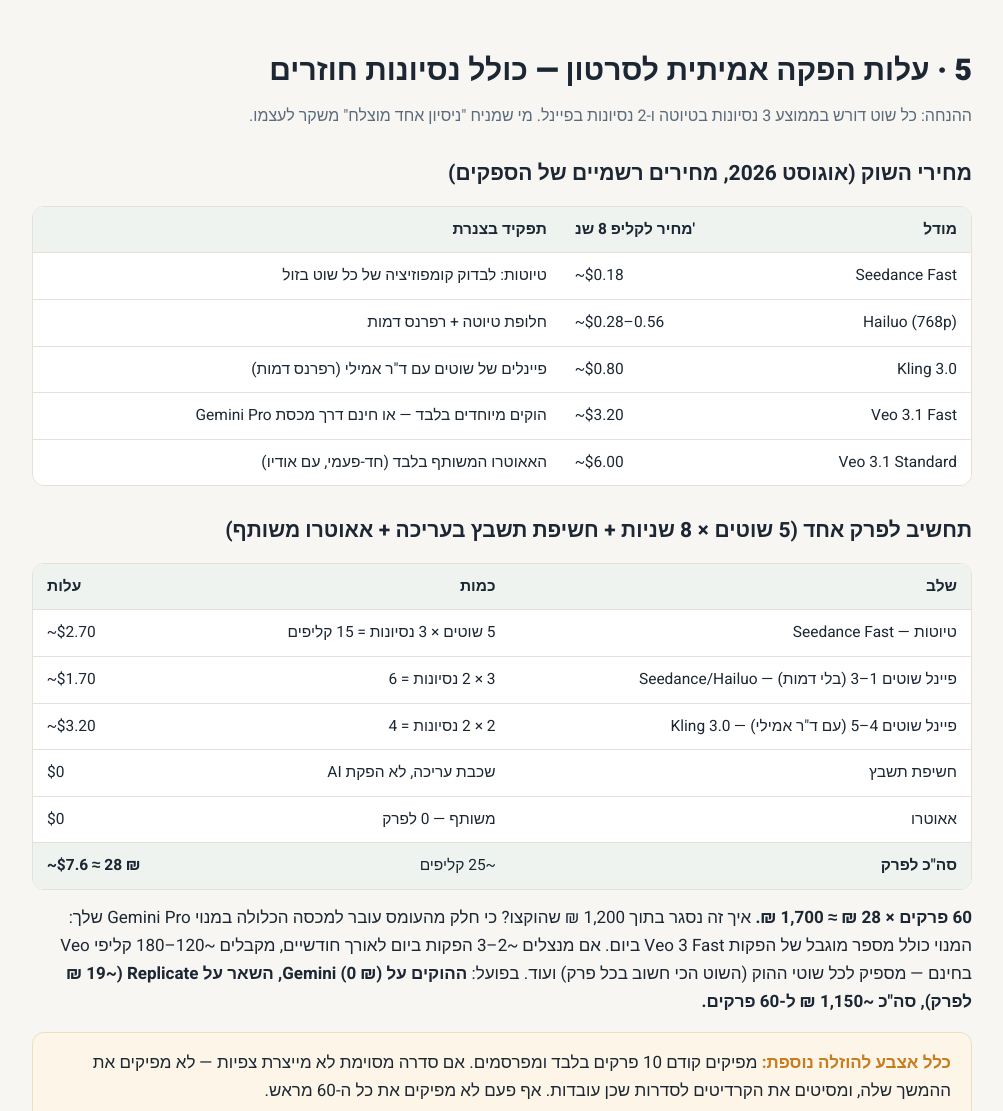
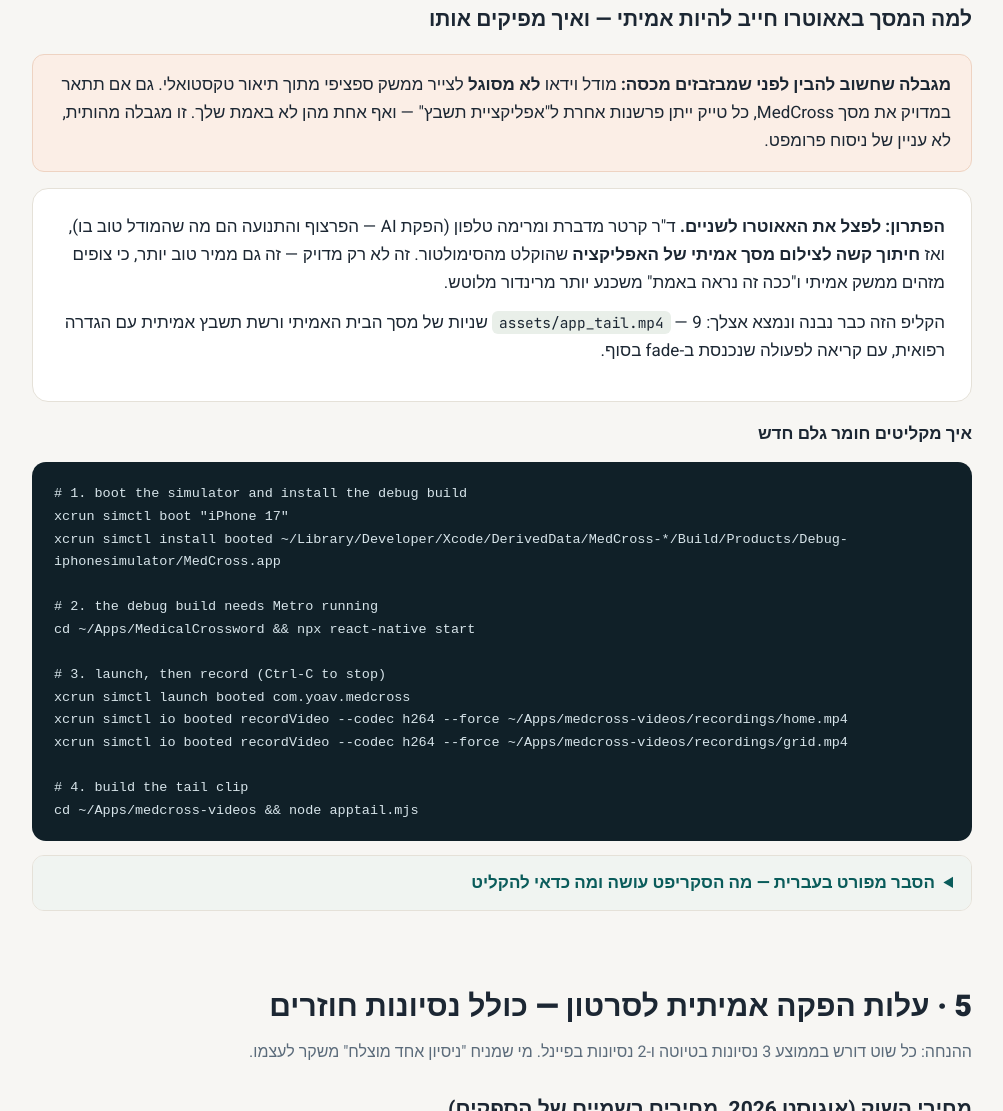
Before and after one commit to yoavtoren/yoavtoren.github.io, a plain HTML site: page medcross-growth/index.html in a window 1280 px wide. Shown: the part 6898-8009 px from the top of the page, without its empty margins (138-1141 px from the left). Drawn offline with Linux system fonts and the light colour scheme.

Commit message:
Outro: real app footage tail instead of AI-invented UI, enamel CTA
Co-Authored-By: Claude Fable 5 <noreply@anthropic.com>

```diff
--- a/medcross-growth/index.html
+++ b/medcross-growth/index.html
@@ -228,7 +228,34 @@ STYLE: cinematic medical drama, anamorphic 35mm look, shallow depth of field, vo
     <p><strong>סגנון:</strong> דרמה רפואית קולנועית, מראה אנמורפי 35 מ"מ, עומק שדה רדוד, תאורה נפחית, גריידינג טורקיז-ענבר, פוטוריאליסטי, 4K, סטינג מוזיקלי אופטימי עדין. אנכי 9:16.</p>
   </div></details>
   <div class="note-ok"><strong>טיפ:</strong> להפיק גם וריאציה שנייה של האאוטרו (ניסוח שונה של אותו משפט) ולהחליף ביניהן כל כמה סרטונים — זה מונע "עיוורון קריאייטיב" אצל עוקבים קבועים, בלי לשלם על הפקה לכל פרק.</div>
-</section>
+
+  <h3>למה המסך באאוטרו חייב להיות אמיתי — ואיך מפיקים אותו</h3>
+  <div class="note-warn"><strong>מגבלה שחשוב להבין לפני שמבזבזים מכסה:</strong> מודל וידאו <strong>לא מסוגל</strong> לצייר ממשק ספציפי מתוך תיאור טקסטואלי. גם אם תתאר במדויק את מסך MedCross, כל טייק ייתן פרשנות אחרת ל"אפליקציית תשבץ" — ואף אחת מהן לא באמת שלך. זו מגבלה מהותית, לא עניין של ניסוח פרומפט.</div>
+  <div class="card">
+    <p><strong>הפתרון: לפצל את האאוטרו לשניים.</strong> ד"ר קרטר מדברת ומרימה טלפון (הפקת AI — הפרצוף והתנועה הם מה שהמודל טוב בו), ואז <strong>חיתוך קשה לצילום מסך אמיתי של האפליקציה</strong> שהוקלט מהסימולטור. זה לא רק מדויק — זה גם ממיר טוב יותר, כי צופים מזהים ממשק אמיתי ו"ככה זה נראה באמת" משכנע יותר מרינדור מלוטש.</p>
+    <p>הקליפ הזה כבר נבנה ונמצא אצלך: <code class="inline">assets/app_tail.mp4</code> — 9 שניות של מסך הבית האמיתי ורשת תשבץ אמיתית עם הגדרה רפואית, עם קריאה לפעולה שנכנסת ב-fade בסוף.</p>
+  </div>
+  <h4>איך מקליטים חומר גלם חדש</h4>
+  <pre class="codeblock" dir="ltr"><code># 1. boot the simulator and install the debug build
+xcrun simctl boot "iPhone 17"
+xcrun simctl install booted ~/Library/Developer/Xcode/DerivedData/MedCross-*/Build/Products/Debug-iphonesimulator/MedCross.app
+
+# 2. the debug build needs Metro running
+cd ~/Apps/MedicalCrossword && npx react-native start
+
+# 3. launch, then record (Ctrl-C to stop)
+xcrun simctl launch booted com.yoav.medcross
+xcrun simctl io booted recordVideo --codec h264 --force ~/Apps/medcross-videos/recordings/home.mp4
+xcrun simctl io booted recordVideo --codec h264 --force ~/Apps/medcross-videos/recordings/grid.mp4
+
+# 4. build the tail clip
+cd ~/Apps/medcross-videos && node apptail.mjs</code></pre>
+  <details><summary>הסבר מפורט בעברית — מה הסקריפט עושה ומה כדאי להקליט</summary><div class="body">
+    <p><strong>מה <code class="inline">apptail.mjs</code> עושה:</strong> הקלטות הסימולטור הן 1206×2622 — גבוה יותר מ-9:16 — ולכן הוא מקטין לרוחב 1080 וחותך מהמרכז ל-1920, מחבר את הקטעים, ומטמיע קריאה לפעולה שנכנסת ב-fade ב-3.5 השניות האחרונות. הכל מצויר ב-Node canvas (לא ב-ffmpeg) מאותה סיבה כמו כרטיס התשבץ.</p><p><strong>הכפתור בנוי לפי מטריאל ה-Enamel של האפליקציה</strong> — צל מגע מגוון בצבע הפנים, שפה תחתונה כהה, גרדיאנט חד-גוני בטורקיז המותג (#0D9488 ל-#14B8A6), וברק ספקולרי אחד בחלק העליון. לא כפתור שטוח וגנרי. חשוב לא פחות: הוא ממוקם נמוך, מעל אזור המקלדת — <strong>אסור שיכסה את ההגדרה הרפואית</strong>, כי היא ההוק של הפריים. מי שמכסה את ההגדרה בשביל ה-CTA מוחק בדיוק את מה שגורם לצופה לעצור.</p>
+    <p><strong>מה כדאי להקליט:</strong> מסך הבית (הלוגו, הכותרת, הינשוף) לכ-4 שניות, ורשת תשבץ פתוחה עם הגדרה רפואית קריאה לכ-5 שניות. רשת עם הגדרה אמיתית היא הפריים שמוכר — היא מראה בדיוק מה הצופה יקבל אם יוריד.</p>
+    <p><strong>ניווט בסימולטור בלי לגעת בעכבר:</strong> <code class="inline">idb ui tap X Y --udid UDID</code>, כשהקואורדינטות הן פיקסלים מהצילום חלקי 3. המסלול לרשת: סגירת מודל Lucky Spin ‣ Puzzles ‣ Morphology ‣ Enter Morphology ‣ שלב פעיל ‣ Start Level.</p>
+    <p><strong>שים לב:</strong> בבילד Debug חייבים ש-Metro ירוץ, אחרת המסך נתקע על "Loading from Metro...".</p>
+  </div></details></section>
 
 <!-- ============ 5. COSTS ============ -->
 <section id="costs">
```
